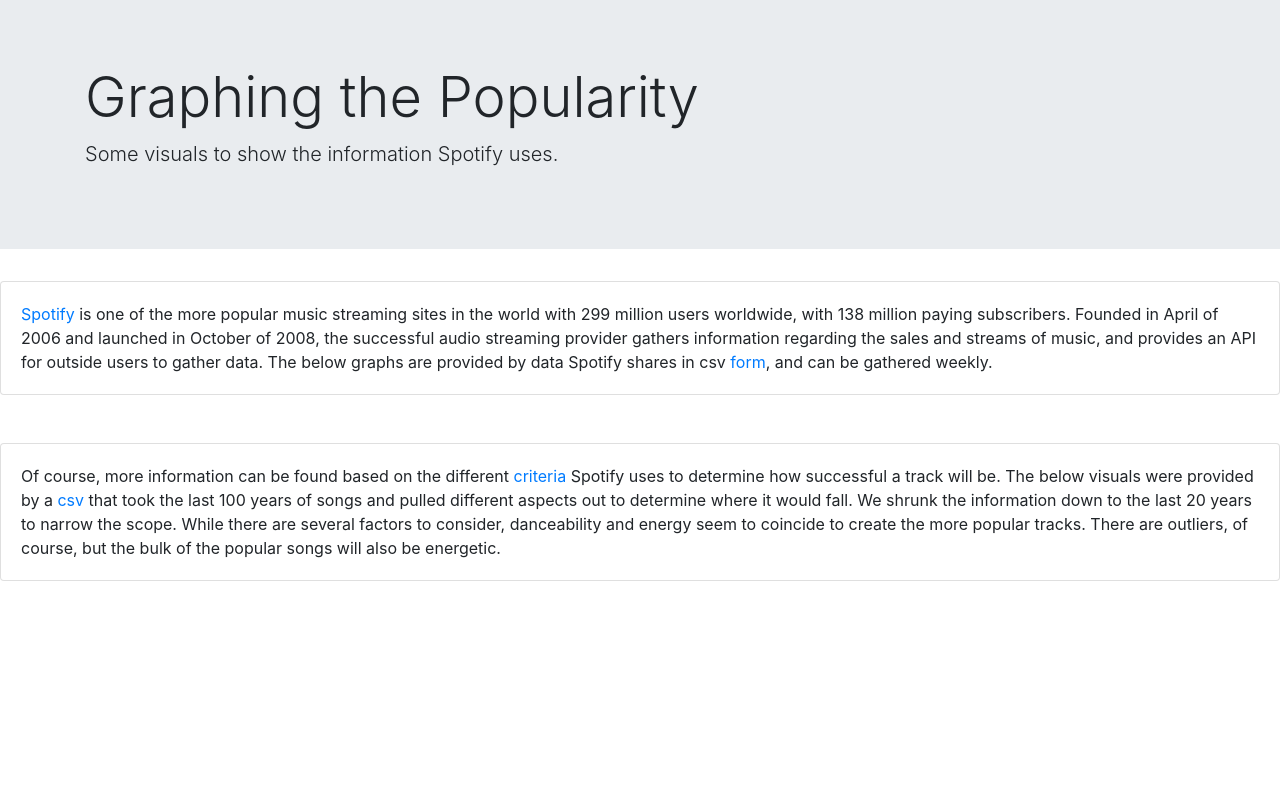
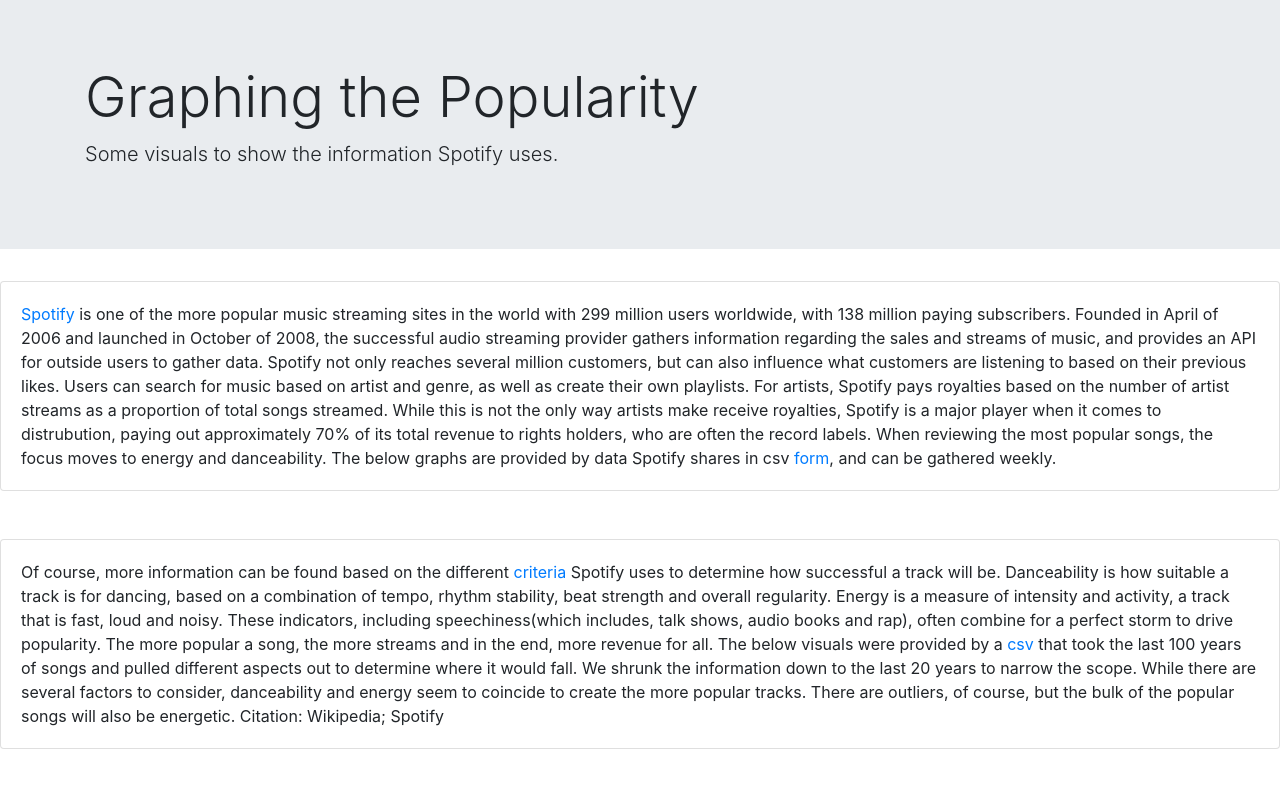
Before and after one commit to crchunn/Final-Project, a Flask app: page /tableau/ in a window 1280 px wide. Run offline with Flask 2, Linux system fonts and the light colour scheme; some libraries are stand-ins or nearby versions.

Commit message:
adding explanations

```diff
--- a/templates/tableau.html
+++ b/templates/tableau.html
@@ -22,7 +22,8 @@
     <body>
         <div class="card">
             <div class="card-body">
-                <a href="https://en.wikipedia.org/wiki/Spotify" title="Wikipedia">Spotify</a> is one of the more popular music streaming sites in the world with 299 million users worldwide, with 138 million paying subscribers. Founded in April of 2006 and launched in October of 2008, the successful audio streaming provider gathers information regarding the sales and streams of music, and provides an API for outside users to gather data.
+                <a href="https://en.wikipedia.org/wiki/Spotify" title="Wikipedia">Spotify</a> is one of the more popular music streaming sites in the world with 299 million users worldwide, with 138 million paying subscribers. Founded in April of 2006 and launched in October of 2008, the successful audio streaming provider gathers information regarding the sales and streams of music, and provides an API for outside users to gather data. Spotify not only reaches several million customers, but can also influence what customers are listening to based on their previous likes. Users can search for music based on artist and genre, as well as create their own playlists.
+                For artists, Spotify pays royalties based on the number of artist streams as a proportion of total songs streamed. While this is not the only way artists make receive royalties, Spotify is a major player when it comes to distrubution, paying out approximately 70% of its total revenue to rights holders, who are often the record labels. When reviewing the most popular songs, the focus moves to energy and danceability.
                 The below graphs are provided by data Spotify shares in csv <a href="https://spotifycharts.com/regional" >form</a>, and can be gathered weekly.
 
             </div>
@@ -36,7 +37,10 @@
         <br>
         <div class="card">
             <div class="card-body">
-              Of course, more information can be found based on the different <a href="https://developer.spotify.com/documentation/web-api/reference/tracks/get-audio-features/" >criteria</a> Spotify uses to determine how successful a track will be. The below visuals were provided by a <a href="https://www.kaggle.com/yamaerenay/spotify-dataset-19212020-160k-tracks" >csv</a> that took the last 100 years of songs and pulled different aspects out to determine where it would fall. We shrunk the information down to the last 20 years to narrow the scope. While there are several factors to consider, danceability and energy   seem to coincide to create the more popular tracks. There are outliers, of course, but the bulk of the popular songs will also be energetic.
+              Of course, more information can be found based on the different <a href="https://developer.spotify.com/documentation/web-api/reference/tracks/get-audio-features/" >criteria</a> Spotify uses to determine how successful a track will be. Danceability is how suitable a track is for dancing, based on a combination of tempo, rhythm stability, beat strength and overall regularity. Energy is a measure of intensity and activity, a track that is fast, loud and noisy. These indicators, including speechiness(which includes, talk shows, audio books and rap), often combine for a perfect storm to drive popularity. The more popular a song, the more streams and in the end, more revenue for all.
+              The below visuals were provided by a <a href="https://www.kaggle.com/yamaerenay/spotify-dataset-19212020-160k-tracks" >csv</a> that took the last 100 years of songs and pulled different aspects out to determine where it would fall. We shrunk the information down to the last 20 years to narrow the scope. While there are several factors to consider, danceability and energy   seem to coincide to create the more popular tracks. There are outliers, of course, but the bulk of the popular songs will also be energetic.
+
+              Citation: Wikipedia; Spotify
             </div>
           </div>
 
```
Also changed, not shown: templates/index.html (+3 -3 lines), templates/index2.html (+5 -4 lines), images/250px-Spotify_logo_with_text.svg.png (added).
